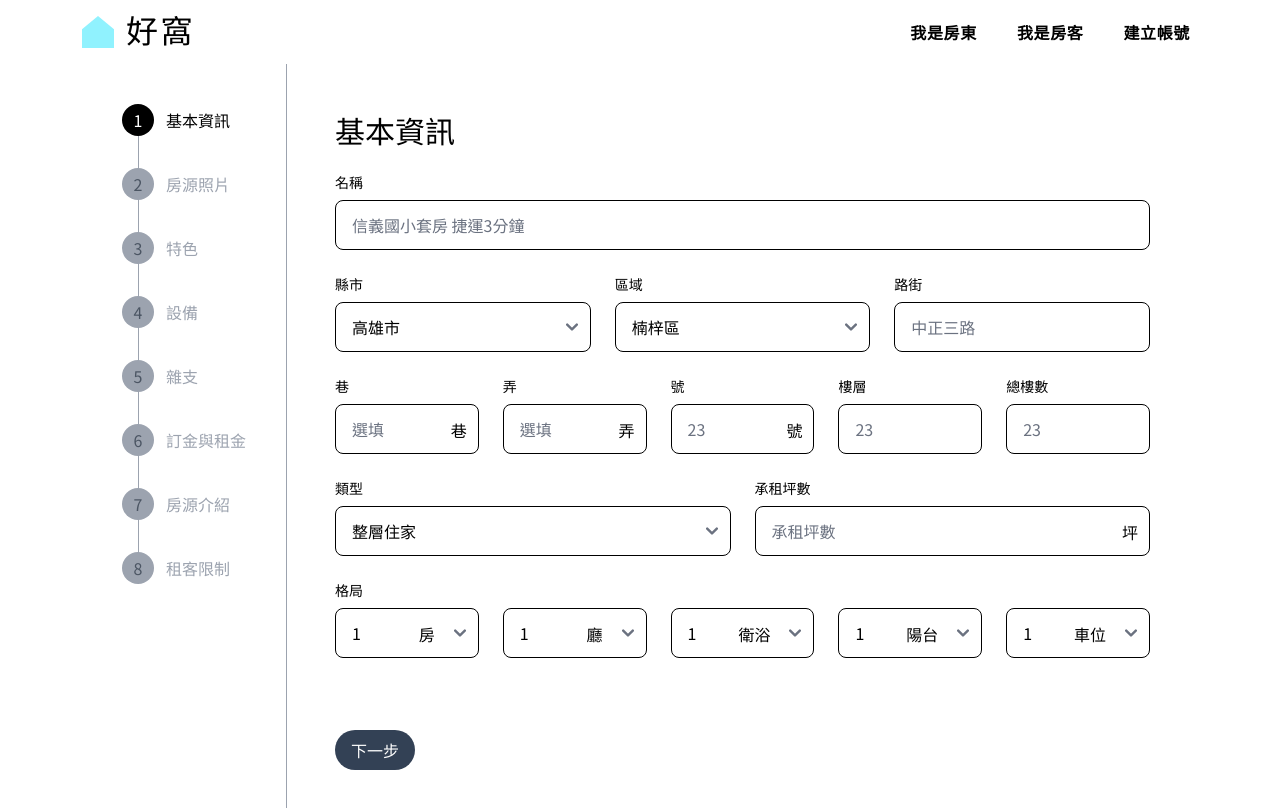
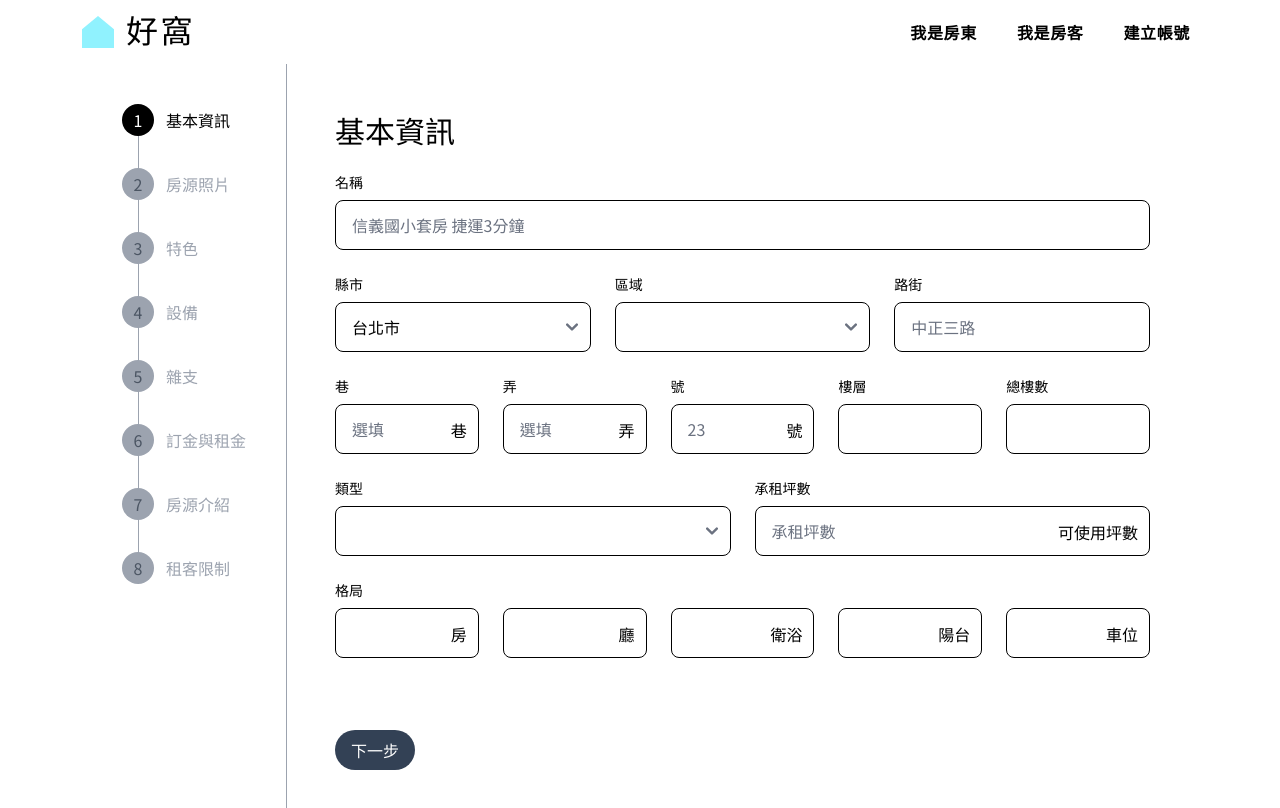
Before and after one commit to Eshiunm/Rocket_HowOh, a React (Vite) app: page /post in a window 1280 px wide. Shown: the top 808 px of the page. Built offline with nearby package versions, Linux system fonts and the light colour scheme; a web font is replaced by a local one.

Commit message:
feature: add form default values and modify each field name

```diff
--- a/src/Components/landLordManagement/posts/BasicInformation.tsx
+++ b/src/Components/landLordManagement/posts/BasicInformation.tsx
@@ -5,8 +5,26 @@ import houseTypes from "../../../constants/houseTypes";
 import { ProcedureContext } from "../../../pages/landlordManagement/LandlordManagementAddNew";
 
 export default function BasicInformation() {
-  const { register, handleSubmit } = useForm();
-  // const houseLoate = watch("houseLoate");
+  const { register, handleSubmit } = useForm({
+    defaultValues: {
+      name: "",
+      city: "台北市",
+      district: "",
+      road: "",
+      lane: "",
+      alley: "",
+      number: "",
+      floor: "",
+      floorTotal: "",
+      type: "",
+      ping: "",
+      roomNumbers: "",
+      livingRoomNumbers: "",
+      bathRoomNumbers: "",
+      balconyNumbers: "",
+      parkingSpaceNumbers: ""
+    }
+  });
   const { handleProcedureClick, handleProcedureDone } =
     useContext(ProcedureContext);
   const onSubmit = () => {
@@ -18,48 +36,43 @@ export default function BasicInformation() {
     <form className="flex flex-col gap-6" onSubmit={handleSubmit(onSubmit)}>
       <h3 className="add-new-title">基本資訊</h3>
       <div className="add-new-input-block">
-        <label htmlFor="houseTitle" className="text-sm">
+        <label htmlFor="name" className="text-sm">
           名稱
         </label>
         <input
           type="text"
-          id="houseTitle"
+          id="name"
           className="add-new-input"
           placeholder="信義國小套房 捷運3分鐘"
-          {...register("houseTitle", { required: true })}
+          {...register("name", { required: true, maxLength: 12 })}
         />
       </div>
       <div className="flex gap-6">
         <div className="add-new-input-block">
-          <label htmlFor="houseLoate" className="text-sm">
+          <label htmlFor="city" className="text-sm">
             縣市
           </label>
           <select
-            id="houseLoate"
+            id="city"
             className="add-new-input"
-            {...register("houseLoate", { required: true })}
+            {...register("city", { required: true })}
           >
-            {cities.map(({ city }) => {
-              let isSelected;
-              if (city === "高雄市") {
-                isSelected = true;
-              }
-              return (
-                <option value={city} key={city} selected={isSelected}>
+            {cities.map(({ city }) => (
+                <option value={city} key={city}>
                   {city}
                 </option>
-              );
-            })}
+              )
+            )}
           </select>
         </div>
         <div className="add-new-input-block">
-          <label htmlFor="houseDistrict" className="text-sm">
+          <label htmlFor="district" className="text-sm">
             區域
           </label>
           <select
-            id="houseDistrict"
+            id="district"
             className="add-new-input"
-            {...register("houseDistrict", { required: true })}
+            {...register("district", { required: true })}
           >
             {cities
               .filter(({ city }) => city === "高雄市")[0]
@@ -71,89 +84,87 @@ export default function BasicInformation() {
           </select>
         </div>
         <div className="add-new-input-block">
-          <label htmlFor="houseStreet" className="text-sm">
+          <label htmlFor="road" className="text-sm">
             路街
           </label>
           <input
             type="text"
-            id="houseStreet"
+            id="road"
             className="add-new-input"
             placeholder="中正三路"
-            {...register("houseStreet", { required: true })}
+            {...register("road", { required: true })}
           />
         </div>
       </div>
       <div className="flex gap-6">
         <div className="add-new-input-block after:content-['巷'] add-new-input-unit">
-          <label htmlFor="houseLane" className="text-sm">
+          <label htmlFor="lane" className="text-sm">
             巷
           </label>
           <input
-            type="text"
-            id="houseLane"
+            type="number"
+            id="lane"
             className="add-new-input"
             placeholder="選填"
-            {...register("houseLane")}
+            {...register("lane",{ min : 1 })}
           />
         </div>
         <div className="add-new-input-block after:content-['弄'] add-new-input-unit">
-          <label htmlFor="houseAlley" className="text-sm">
+          <label htmlFor="alley" className="text-sm">
             弄
           </label>
           <input
-            type="text"
-            id="houseAlley"
+            type="number"
+            id="alley"
             className="add-new-input"
             placeholder="選填"
-            {...register("houseAlley")}
+            {...register("alley",{ min : 1 })}
           />
         </div>
         <div className="add-new-input-block after:content-['號'] add-new-input-unit">
-          <label htmlFor="houseNumber" className="text-sm">
+          <label htmlFor="number" className="text-sm">
             號
           </label>
           <input
-            type="text"
-            id="houseNumber"
+            type="number"
+            id="number"
             className="add-new-input"
             placeholder="23"
-            {...register("houseNumber")}
+            {...register("number",{ min : 1 })}
           />
         </div>
         <div className="add-new-input-block">
-          <label htmlFor="houseFloor" className="text-sm">
+          <label htmlFor="floor" className="text-sm">
             樓層
           </label>
           <input
             type="number"
-            id="houseFloor"
+            id="floor"
             className="add-new-input"
-            placeholder="23"
-            {...register("houseFloor", { min: 1 })}
+            {...register("floor", { min: 1 })}
           />
         </div>
         <div className="add-new-input-block">
-          <label htmlFor="houseTotalFloors" className="text-sm">
+          <label htmlFor="floorTotal" className="text-sm">
             總樓數
           </label>
           <input
             type="number"
-            id="houseTotalFloors"
+            id="floorTotal"
             className="add-new-input"
-            placeholder="23"
-            {...register("houseTotalFloors", { min: 1 })}
+            {...register("floorTotal", { min: 1 })}
           />
         </div>
       </div>
       <div className="flex gap-6">
         <div className="add-new-input-block">
-          <label htmlFor="houseType" className="text-sm">
+          <label htmlFor="type" className="text-sm">
             類型
           </label>
           <select
-            id="houseType"
+            id="type"
             className="add-new-input"
-            {...register("houseType", { required: true })}
+            {...register("type", { required: true })}
           >
             {houseTypes.map(type => (
               <option value={type} key={type}>
@@ -162,16 +173,16 @@ export default function BasicInformation() {
             ))}
           </select>
         </div>
-        <div className="add-new-input-block after:content-['坪'] add-new-input-unit">
-          <label htmlFor="houseArea" className="text-sm">
+        <div className="add-new-input-block after:content-['可使用坪數'] add-new-input-unit">
+          <label htmlFor="ping" className="text-sm">
             承租坪數
           </label>
           <input
             type="number"
-            id="houseArea"
+            id="ping"
             className="add-new-input"
             placeholder="承租坪數"
-            {...register("houseArea", { required: true, min: 1 })}
+            {...register("ping", { required: true, min: 1 })}
           />
         </div>
       </div>
@@ -180,70 +191,45 @@ export default function BasicInformation() {
           格局
         </label>
         <div id="houseLayout" className="flex gap-6">
-          <div className="w-full after:content-['房'] add-new-input-unit after:right-11">
-            <select
-              id="houseRoom"
+          <div className="w-full after:content-['房'] add-new-input-unit">
+            <input
+              type="number"
+              id="roomNumbers"
               className="w-full add-new-input"
-              {...register("houseRoom", { required: true })}
-            >
-              {[1, 2, 3, 4, 5].map(amount => (
-                <option value={amount} key={amount}>
-                  {amount}
-                </option>
-              ))}
-            </select>
+              {...register("roomNumbers")}
+            />
           </div>
-          <div className="w-full after:content-['廳'] add-new-input-unit after:right-11">
-            <select
-              id="houseRoom"
+          <div className="w-full after:content-['廳'] add-new-input-unit">
+            <input
+              type="number"
+              id="livingRoomNumbers"
               className="w-full add-new-input"
-              {...register("houseRoom", { required: true })}
-            >
-              {[1, 2, 3, 4, 5].map(amount => (
-                <option value={amount} key={amount}>
-                  {amount}
-                </option>
-              ))}
-            </select>
+              {...register("livingRoomNumbers")}
+            />
           </div>
-          <div className="w-full after:content-['衛浴'] add-new-input-unit after:right-11">
-            <select
-              id="houseRoom"
+          <div className="w-full after:content-['衛浴'] add-new-input-unit">
+            <input
+              type="number"
+              id="bathRoomNumbers"
               className="w-full add-new-input"
-              {...register("houseRoom", { required: true })}
-            >
-              {[1, 2, 3, 4, 5].map(amount => (
-                <option value={amount} key={amount}>
-                  {amount}
-                </option>
-              ))}
-            </select>
+              {...register("bathRoomNumbers")}
+            />
           </div>
-          <div className="w-full after:content-['陽台'] add-new-input-unit after:right-11">
-            <select
-              id="houseRoom"
+          <div className="w-full after:content-['陽台'] add-new-input-unit">
+            <input
+              type="number"
+              id="balconyNumbers"
               className="w-full add-new-input"
-              {...register("houseRoom", { required: true })}
-            >
-              {[1, 2, 3, 4, 5].map(amount => (
-                <option value={amount} key={amount}>
-                  {amount}
-                </option>
-              ))}
-            </select>
+              {...register("balconyNumbers")}
+            />
           </div>
-          <div className="w-full after:content-['車位'] add-new-input-unit after:right-11">
-            <select
-              id="houseRoom"
+          <div className="w-full after:content-['車位'] add-new-input-unit">
+            <input
+              type="number"
+              id="parkingSpaceNumbers"
               className="w-full add-new-input"
-              {...register("houseRoom", { required: true })}
-            >
-              {[1, 2, 3, 4, 5].map(amount => (
-                <option value={amount} key={amount}>
-                  {amount}
-                </option>
-              ))}
-            </select>
+              {...register("parkingSpaceNumbers")}
+            />
           </div>
         </div>
       </div>
```
